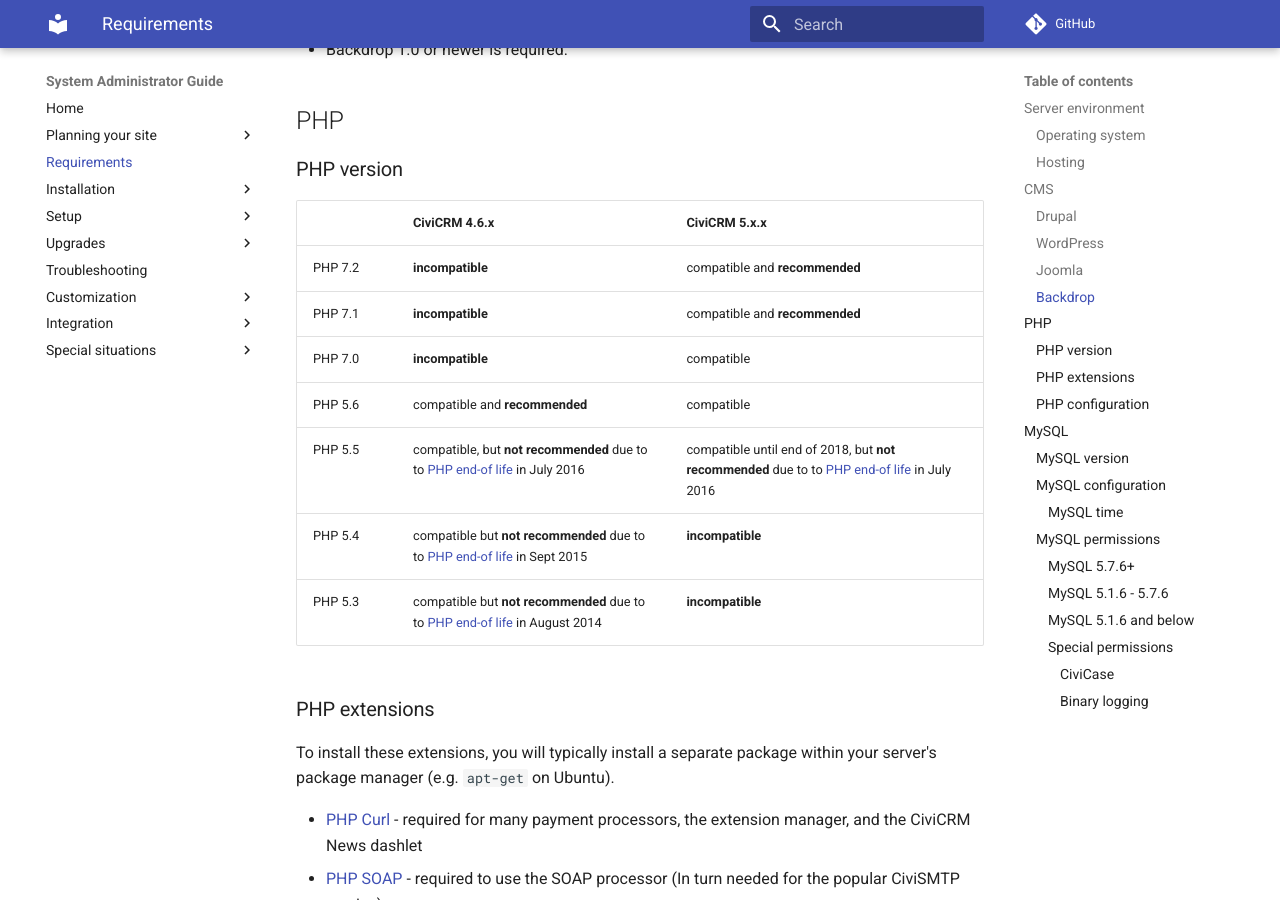
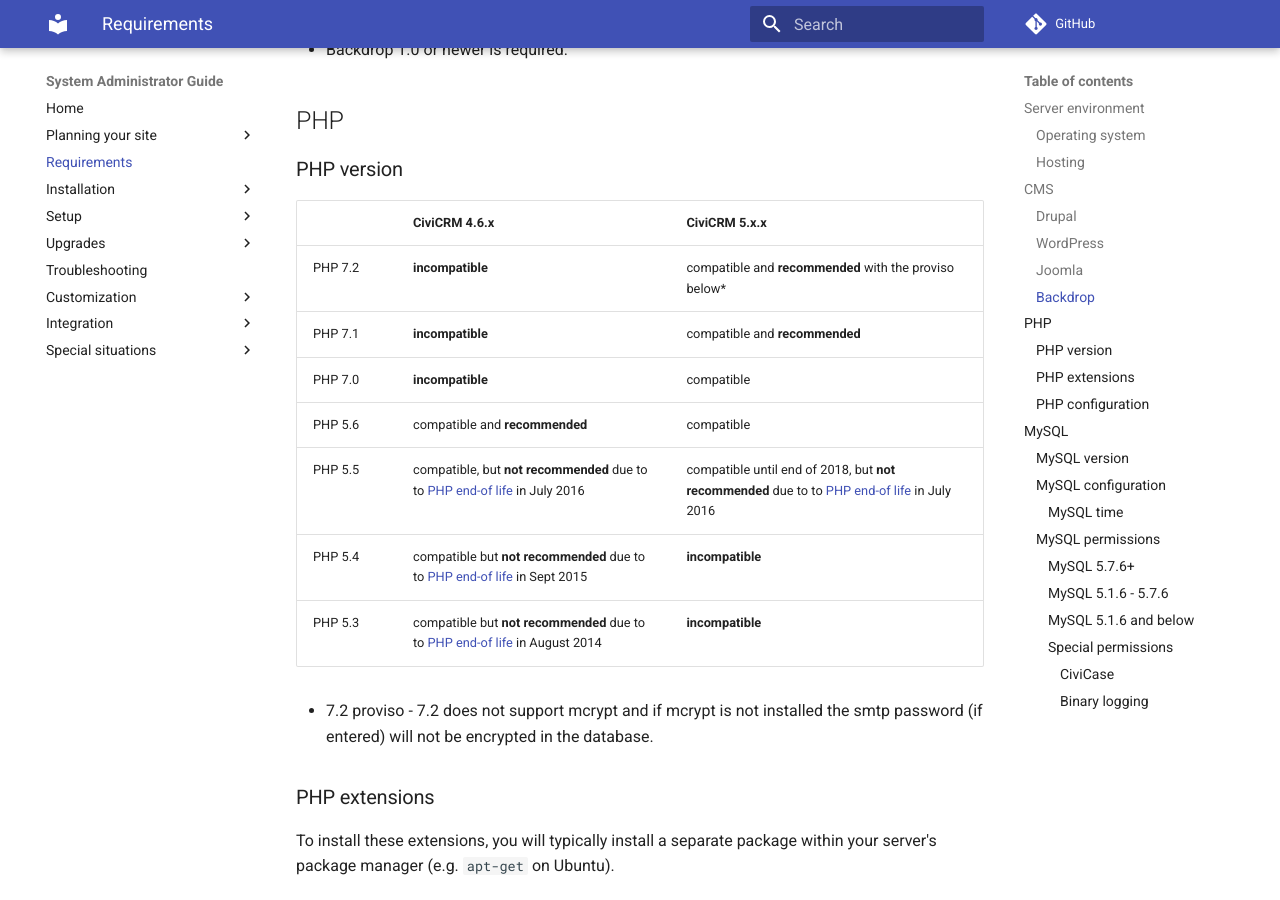
Before and after one commit to civicrm/civicrm-sysadmin-guide, an MkDocs documentation site: the page built from docs/requirements.md, in a window 1280 px wide and 900 px high, scrolled down 1543 px. Built offline with MkDocs 1.6.1 and Material for MkDocs 9.7.7, drawn with Linux system fonts in a browser that asks for light colours; comment, search, counter and statistics services are not loaded; old or Windows-style settings are respelled for this version of MkDocs.

Commit message:
Update requirements.md

```diff
--- a/docs/requirements.md
+++ b/docs/requirements.md
@@ -49,13 +49,15 @@ See our page on [choosing a CMS](/planning/cms.md) for more information about th
 
 |  | CiviCRM 4.6.x | CiviCRM 5.x.x |
 | -- | -- | -- |
-| PHP 7.2 | **incompatible** | compatible and **recommended**|
+| PHP 7.2 | **incompatible** | compatible and **recommended** with the proviso below*|
 | PHP 7.1 | **incompatible** | compatible and **recommended** |
 | PHP 7.0 | **incompatible** | compatible |
 | PHP 5.6 | compatible and **recommended** | compatible |
 | PHP 5.5 | compatible, but **not recommended** due to to [PHP end-of life](http://php.net/eol.php) in July 2016  |compatible until end of 2018, but **not recommended** due to to [PHP end-of life](http://php.net/eol.php) in July 2016 |
 | PHP 5.4 | compatible but **not recommended** due to to [PHP end-of life](http://php.net/eol.php) in Sept 2015 | **incompatible** |
 | PHP 5.3 | compatible but **not recommended** due to to [PHP end-of life](http://php.net/eol.php) in August 2014 |  **incompatible** |
+
+* 7.2 proviso - 7.2 does not support mcrypt and if mcrypt is not installed the smtp password (if entered) will not be encrypted in the database.
 
 ### PHP extensions
 
```
